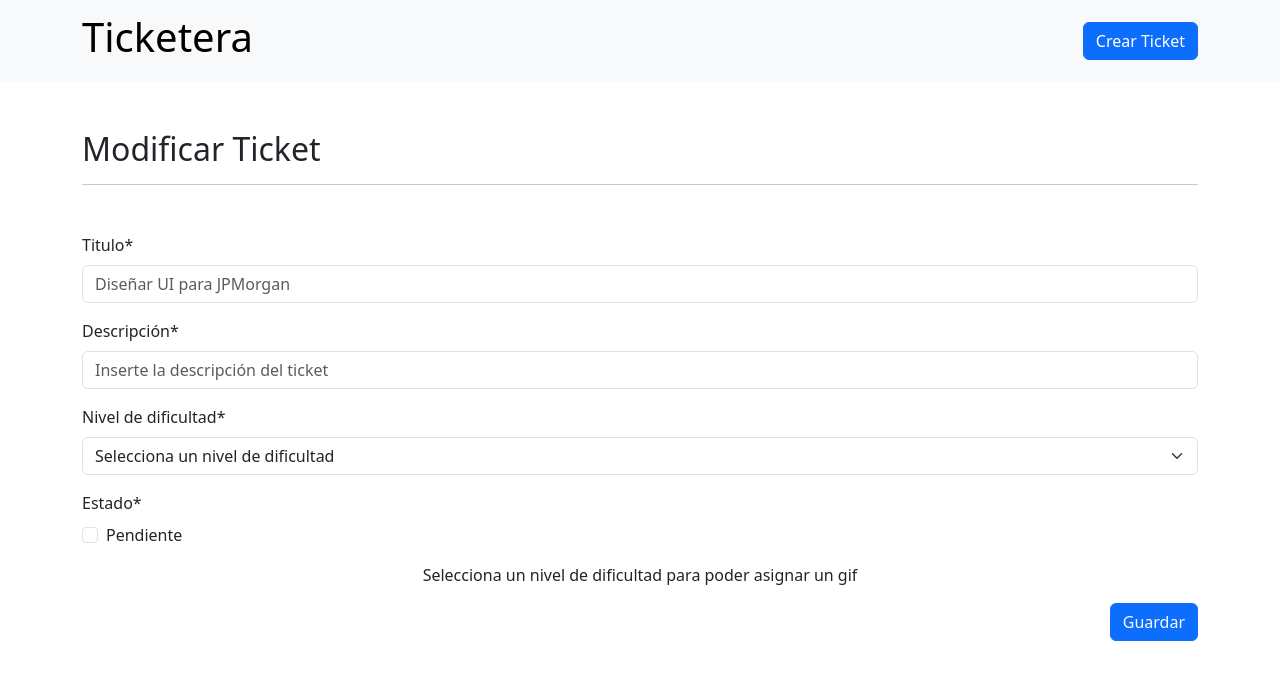
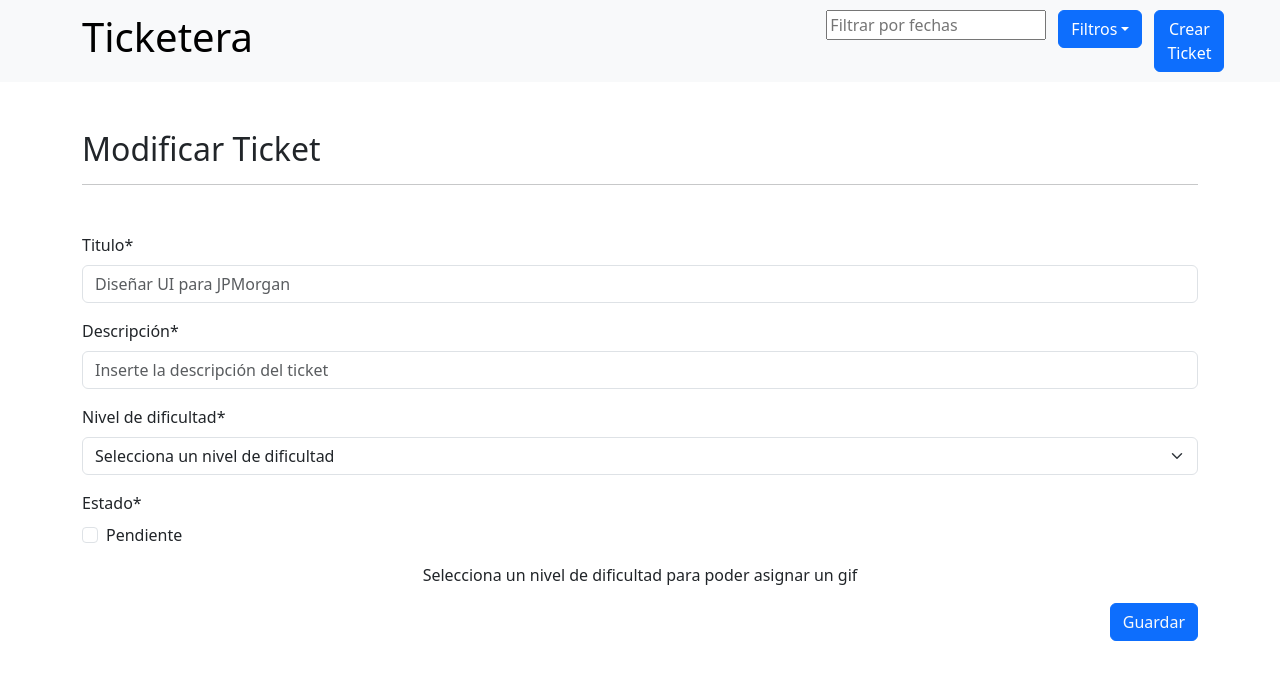
Before and after one commit to ruizemanuel/ticketera-frontend, a React (Vite) app: page /ticket/edit/1 in a window 1280 px wide. Shown: the top 680 px of the page. Built offline with nearby package versions, Linux system fonts and the light colour scheme; no server answers.

Commit message:
added logic for filter

```diff
--- a/package.json
+++ b/package.json
@@ -17,6 +17,7 @@
     "bootstrap": "^5.3.3",
     "react": "^18.2.0",
     "react-bootstrap": "^2.10.1",
+    "react-datepicker": "^6.1.0",
     "react-dom": "^18.2.0",
     "react-redux": "^9.1.0",
     "react-router-dom": "^6.22.1",
--- a/src/App.css
+++ b/src/App.css
@@ -0,0 +1,3 @@
+.wider-input .react-datepicker__input-container input {
+    width: 220px;
+  }
--- /dev/null
+++ b/src/components/DatePicker/DatePicker.jsx
@@ -0,0 +1,30 @@
+import React, { useState } from "react";
+import DatePicker from "react-datepicker";
+import "react-datepicker/dist/react-datepicker.css";
+
+function CustomDatePicker({ onDateChange }) {
+  const [dateRange, setDateRange] = useState([null, null]);
+  const [startDate, endDate] = dateRange;
+  return (
+    <div className="d-flex justify-content-end">
+      <DatePicker
+      wrapperClassName="wider-input"
+      placeholderText="Filtrar por fechas"
+      dateFormat="dd/MM/yyyy"
+      selectsRange={true}
+      startDate={startDate}
+      endDate={endDate}
+      onChange={(update) => {
+        setDateRange(update);
+        if (onDateChange) {
+          onDateChange(update);
+        }
+      }}
+      isClearable={true}
+    />
+    </div>
+
+  );
+};
+
+export default CustomDatePicker;
--- a/src/components/layouts/Navigation.jsx
+++ b/src/components/layouts/Navigation.jsx
@@ -1,12 +1,64 @@
-import React from "react";
+import React, { useState } from "react";
 import { useDispatch, useSelector } from "react-redux";
-import { Container, Nav, Navbar } from "react-bootstrap";
+import { Container, Dropdown, DropdownButton, Form, Nav, Navbar } from "react-bootstrap";
 import { Link, useLocation, useNavigate } from "react-router-dom";
+import { getData, getDataFiltered } from "../../share/domain/appServices";
+import { FontAwesomeIcon } from "@fortawesome/react-fontawesome";
+import { faFilter } from "@fortawesome/free-solid-svg-icons";
+import CustomDatePicker from "../DatePicker/DatePicker";
 
 
 const Navigation = () => {
 
     const location = useLocation();
+    const dispatch = useDispatch();
+    const [activeFilter, setActiveFilter] = useState(null);
+
+    const handleFilterChange = (filterType, filterValue) => {
+        const name = filterValue.split('=')[0]
+        const value = filterValue.split('=')[1]
+        const params = {
+            [name]: value
+        };
+        setActiveFilter(filterType);
+        dispatch(getDataFiltered(params));
+    };
+
+    const filterTicketsByDate = (dateRange) => {
+
+        if (!dateRange[0] && !dateRange[1]) {
+            dispatch(getData());
+            return
+        }
+
+        if (!dateRange[0] || !dateRange[1]) {
+            return
+        }
+
+        const [startDate, endDate] = dateRange;
+
+        const formatDate = (date) => {
+            const year = date.getFullYear();
+            const month = (date.getMonth() + 1).toString().padStart(2, '0');
+            const day = date.getDate().toString().padStart(2, '0');
+            return `${year}-${month}-${day}`;
+        };
+
+        const formattedStartDate = formatDate(startDate);
+        const formattedEndDate = formatDate(endDate);
+        const params = {
+            "createdAt[gte]": formattedStartDate,
+            "createdAt[lte]": formattedEndDate,
+        };
+
+        dispatch(getDataFiltered(params))
+
+    };
+
+    const resetFilters = () => {
+        setActiveFilter(null);
+        dispatch(getData()); // Restablecer a la vista sin filtros
+    };
 
     return (
         <div>
@@ -17,9 +69,42 @@ const Navigation = () => {
                     </Navbar.Brand>
                     <Navbar.Toggle aria-controls="basic-navbar-nav" />
                     <Navbar.Collapse id="basic-navbar-nav">
-                    <Nav className="ms-auto color-nav">
+                        <Nav className="ms-auto color-nav" style={{ width: activeFilter ? '50%' : '40%' }}>
+
+                            <CustomDatePicker onDateChange={filterTicketsByDate} />
+                            <div>
+                                <Container>
+                                    <DropdownButton id="dropdown-basic-button" title="Filtros">
+                                        <DropdownButton
+                                            id={"dropdown-button-estado"}
+                                            drop="end"
+                                            variant="light"
+                                            title={"Estado"}
+                                        >
+                                            <Dropdown.Item onClick={() => handleFilterChange('estado', 'isDone[eq]=1')}>Finalizados</Dropdown.Item>
+                                            <Dropdown.Item onClick={() => handleFilterChange('estado', 'isDone[eq]=0')}>Pendientes</Dropdown.Item>
+                                        </DropdownButton>
+
+                                        <DropdownButton
+                                            id={"dropdown-button-difficulty"}
+                                            drop="end"
+                                            variant="light"
+                                            title="Dificulad"
+                                        >
+                                            <Dropdown.Item onClick={() => handleFilterChange('dificultad', 'difficultyLevel[eq]=facil')}>Fácil</Dropdown.Item>
+                                            <Dropdown.Item onClick={() => handleFilterChange('dificultad', 'difficultyLevel[eq]=media')}>Media</Dropdown.Item>
+                                            <Dropdown.Item onClick={() => handleFilterChange('dificultad', 'difficultyLevel[eq]=dificil')}>Difícil</Dropdown.Item>
+                                        </DropdownButton>
+                                    </DropdownButton>
+                                </Container>
+                            </div>
+                            {activeFilter && (
+                                <button className="btn btn-secondary" onClick={resetFilters} style={{ marginRight: '10px' }}>
+                                    Restablecer
+                                </button>
+                            )}
                             {location.pathname !== "/ticket/create" && (
-                                <Link className="btn btn-primary" to="/ticket/create">
+                                <Link className="btn btn-primary" style={{ width: '30%', height: '50%' }} to="/ticket/create">
                                     Crear Ticket
                                 </Link>
                             )}
--- a/src/share/data/repositories/index.js
+++ b/src/share/data/repositories/index.js
@@ -8,6 +8,17 @@ export const getDataRepo = async () => {
         const { data } = await axios.get();
         return data
     } catch (error) {
+        throw error
+    }
+}
+
+export const getDataFilteredRepo = async (params) => {
+    try {
+        const { data } = await axios.get('', {params});
+          console.log(data)
+        return data
+    } catch (error) {
+        console.log('error', data)
         throw error
     }
 }
--- a/src/share/domain/appServices.js
+++ b/src/share/domain/appServices.js
@@ -1,11 +1,22 @@
 import { loading, success, error, loadingGif } from "../data/redux/appSlice"
-import { createNewDataRepo, getDataByIdRepo, getDataRepo, getGifsRepo, updateDataRepo } from "../data/repositories"
+import { createNewDataRepo, getDataByIdRepo, getDataFilteredRepo, getDataRepo, getGifsRepo, updateDataRepo } from "../data/repositories"
 
 
 export const getData = () => async (dispatch) => {
     dispatch(loading())
     try {
         const { data } = await getDataRepo()
+        dispatch(success({ data }))
+    } catch (e) {
+        const { message } = e.response.data
+        dispatch(error({ message: message || 'Ocurrio un error' }))
+    }
+}
+
+export const getDataFiltered = (params) => async (dispatch) => {
+    dispatch(loading())
+    try {
+        const { data } = await getDataFilteredRepo(params)
         dispatch(success({ data }))
     } catch (e) {
         const { message } = e.response.data
```
Also changed, not shown: src/config/axiosInit.js (+17 -0 lines), 1 other file (tests, documents, lock files or other folders).
